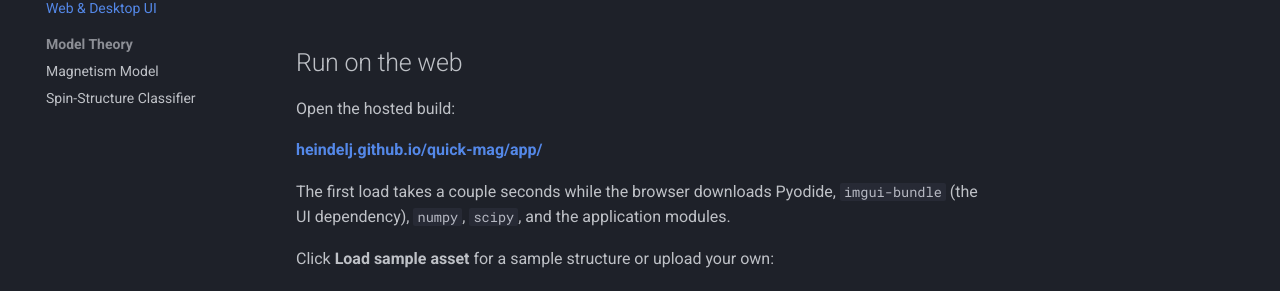
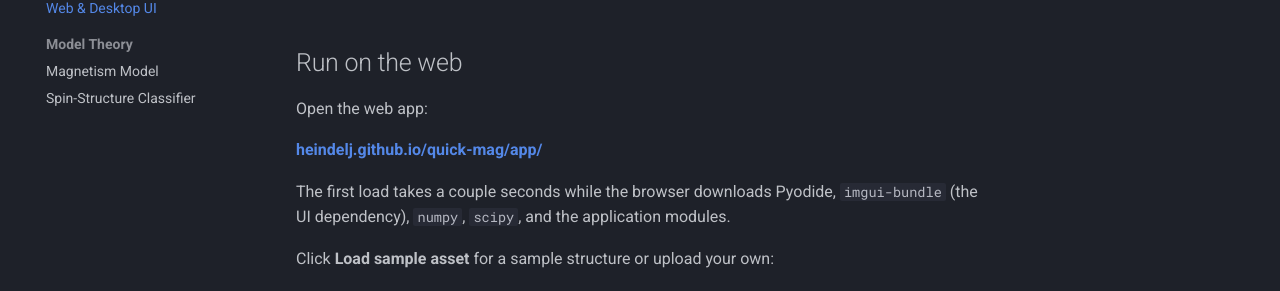
Before and after one commit to heindelj/quick-mag, an MkDocs documentation site: the page built from docs/ui-guide.md, in a window 1280 px wide and 900 px high. Shown: the part 327-618 px from the top of the window. Built offline with MkDocs 1.6.1 and Material for MkDocs 9.7.7, drawn with Linux system fonts in a browser that asks for light colours; comment, search, counter and statistics services are not loaded.

```diff
--- a/docs/ui-guide.md
+++ b/docs/ui-guide.md
@@ -10,7 +10,7 @@
 
 ## Run on the web
 
-Open the hosted build:
+Open the web app:
 
 **[heindelj.github.io/quick-mag/app/](https://heindelj.github.io/quick-mag/app/)**
 
```
Also changed, not shown: docs/index.md (+1 -1 lines).
